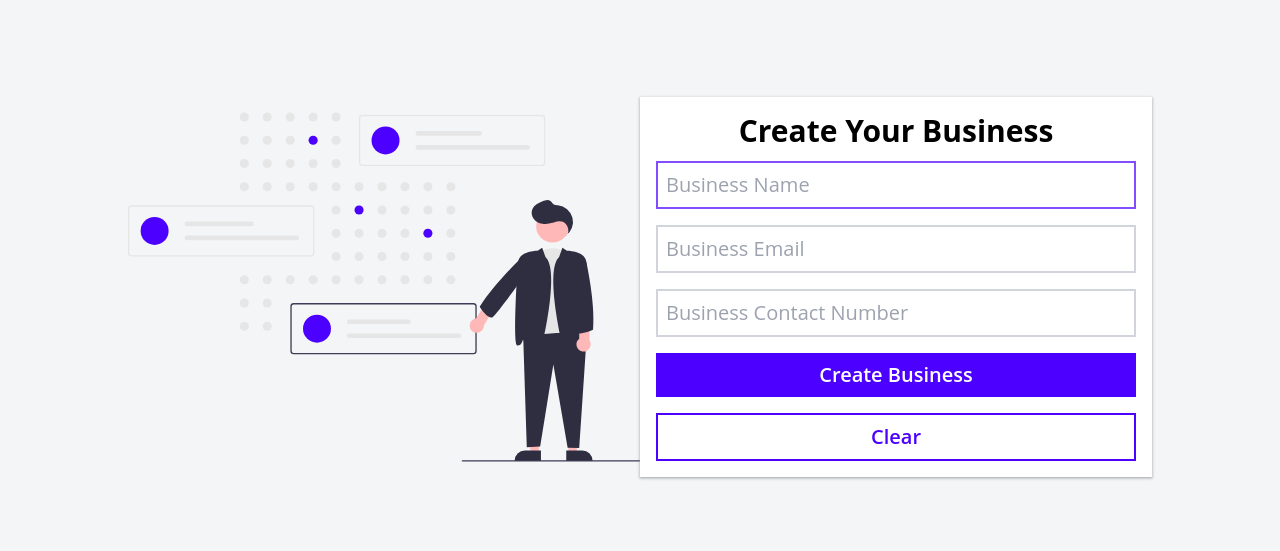
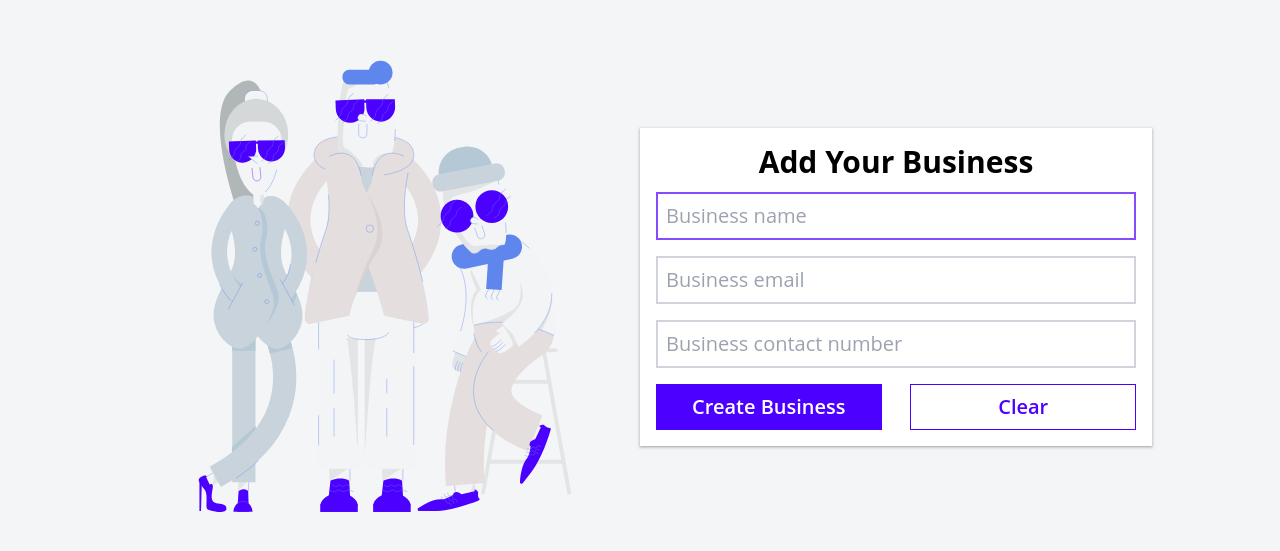
Before and after one commit to tarunfy/EasyStaff, a React (Create React App) app: page /add-business in a window 1280 px wide. Shown: the part 113-664 px from the top of the page. Built offline with nearby package versions, Linux system fonts and the light colour scheme; no server answers; the database is empty; sample sign-in values are in the browser's storage.

Commit message:
changes in ui of details page

```diff
--- a/src/components/Cards/SalaryCard.jsx
+++ b/src/components/Cards/SalaryCard.jsx
@@ -1,6 +1,6 @@
 import React, { useState, useContext } from "react";
-import { BusinessContext } from "../contexts/BusinessContext";
-import { AuthContext } from "../contexts/AuthContext";
+import { BusinessContext } from "../../contexts/BusinessContext";
+import { AuthContext } from "../../contexts/AuthContext";
 import { Box, Modal, TableCell, TableRow } from "@mui/material";
 import RemoveCircleOutlineIcon from "@mui/icons-material/RemoveCircleOutline";
 import EditIcon from "@mui/icons-material/Edit";
--- a/src/components/Cards/StaffCard.jsx
+++ b/src/components/Cards/StaffCard.jsx
@@ -5,7 +5,7 @@ import "tippy.js/dist/tippy.css";
 import "tippy.js/animations/scale.css";
 import { Modal } from "@mui/material";
 import { Box } from "@mui/system";
-import { BusinessContext } from "../contexts/BusinessContext";
+import { BusinessContext } from "../../contexts/BusinessContext";
 
 const StaffCard = ({ staff, handleRemove, business }) => {
   const [updateStaffModal, setUpdateStaffModal] = useState(false);
--- a/src/components/Cards/VisitCard.jsx
+++ b/src/components/Cards/VisitCard.jsx
@@ -1,6 +1,6 @@
 import React, { useState, useContext } from "react";
-import { BusinessContext } from "../contexts/BusinessContext";
-import { AuthContext } from "../contexts/AuthContext";
+import { BusinessContext } from "../../contexts/BusinessContext";
+import { AuthContext } from "../../contexts/AuthContext";
 import { Box, Modal, TableCell, TableRow } from "@mui/material";
 import RemoveCircleOutlineIcon from "@mui/icons-material/RemoveCircleOutline";
 import EditIcon from "@mui/icons-material/Edit";
--- a/src/components/Filter/SearchBar.jsx
+++ b/src/components/Filter/SearchBar.jsx
@@ -1,5 +1,5 @@
-import { useContext, useState } from "react";
-import { BusinessContext } from "../contexts/BusinessContext";
+import { useContext } from "react";
+import { BusinessContext } from "../../contexts/BusinessContext";
 import SearchIcon from "@mui/icons-material/Search";
 import { Stack, TextField } from "@mui/material";
 import { ToastContainer, toast } from "react-toastify";
--- a/src/contexts/AuthContext.js
+++ b/src/contexts/AuthContext.js
@@ -1,6 +1,6 @@
 import React, { createContext, useState, useEffect, useContext } from "react";
+import { BusinessContext } from "./BusinessContext";
 import { auth } from "../services/firebase";
-import { BusinessContext } from "./BusinessContext";
 import Spinner from "../components/Spinner/Spinner";
 
 export const AuthContext = createContext(null);
@@ -29,10 +29,8 @@ export const AuthProvider = ({ children }) => {
     setIsLoading(true);
     let result = true;
     try {
-      const res = await auth.signInWithEmailAndPassword(email, password);
-      console.log(res.user);
+      await auth.signInWithEmailAndPassword(email, password);
     } catch (err) {
-      console.log(err);
       setSigninError(err.message);
       result = false;
     }
@@ -44,8 +42,7 @@ export const AuthProvider = ({ children }) => {
   const signup = async (email, password) => {
     setIsLoading(true);
     try {
-      const res = await auth.createUserWithEmailAndPassword(email, password);
-      console.log(res.user);
+      await auth.createUserWithEmailAndPassword(email, password);
     } catch (err) {
       setSignupError(err.message);
     }
--- a/src/pages/Details.jsx
+++ b/src/pages/Details.jsx
@@ -61,7 +61,7 @@ const Details = () => {
             className="bg-white w-128 shadow-custom2 z-20 p-4 text-black"
           >
             <h1 className="text-3xl text-center mb-3 font-bold text-black  cursor-default">
-              Create Your Business
+              Add Your Business
             </h1>
             <input
               type="text"
@@ -71,7 +71,7 @@ const Details = () => {
               required
               value={businessName}
               onChange={handleChange}
-              placeholder="Business Name"
+              placeholder="Business name"
               className="text-xl p-2 border-2  w-full focus:border-2 focus:border-quadtiary-400 border-gray-300 outline-none"
             />
             <input
@@ -81,7 +81,7 @@ const Details = () => {
               required
               value={businessEmail}
               onChange={handleChange}
-              placeholder="Business Email"
+              placeholder="Business email"
               className="text-xl p-2 border-2 my-4 w-full focus:border-2 focus:border-quadtiary-400 border-gray-300 outline-none"
             />
             <input
@@ -93,22 +93,24 @@ const Details = () => {
               required
               value={businessContactNumber}
               onChange={handleChange}
-              placeholder="Business Contact Number"
-              className="text-xl p-2 border-2 w-full focus:border-2 focus:border-quadtiary-400 border-gray-300 outline-none"
+              placeholder="Business contact number"
+              className="text-xl p-2 border-2 w-full mb-4 focus:border-2 focus:border-quadtiary-400 border-gray-300 outline-none"
             />
+            <div className="flex items-center justify-between">
               <button
                 type="submit"
-              className="w-full bg-quadtiary-500 text-white font-semibold text-xl py-2 px-4 my-4 hover:bg-quadtiary-600 duration-500 transition-colors ease-in-out"
+                className="w-[47%] bg-quadtiary-500 text-white font-semibold border-[1px] border-quadtiary-500 text-xl py-2 px-4 hover:bg-quadtiary-600 duration-500 transition-colors ease-in-out"
               >
                 Create Business
               </button>
               <button
                 type="reset"
                 onClick={resetForm}
-              className="w-full text-quadtiary-500 bg-white border-2 border-quadtiary-500 font-semibold text-xl py-2 px-4 hover:bg-quadtiary-50  duration-500 transition-colors ease-in-outs"
+                className="w-[47%] text-quadtiary-500 bg-white border-[1px] border-quadtiary-500 font-semibold text-xl py-2 px-4 hover:bg-quadtiary-50  duration-500 transition-colors ease-in-outs"
               >
                 Clear
               </button>
+            </div>
           </form>
         </div>
       </div>
```
Also changed, not shown: src/assets/images/business.svg. Lines whose indentation alone changed are shown as unchanged.
